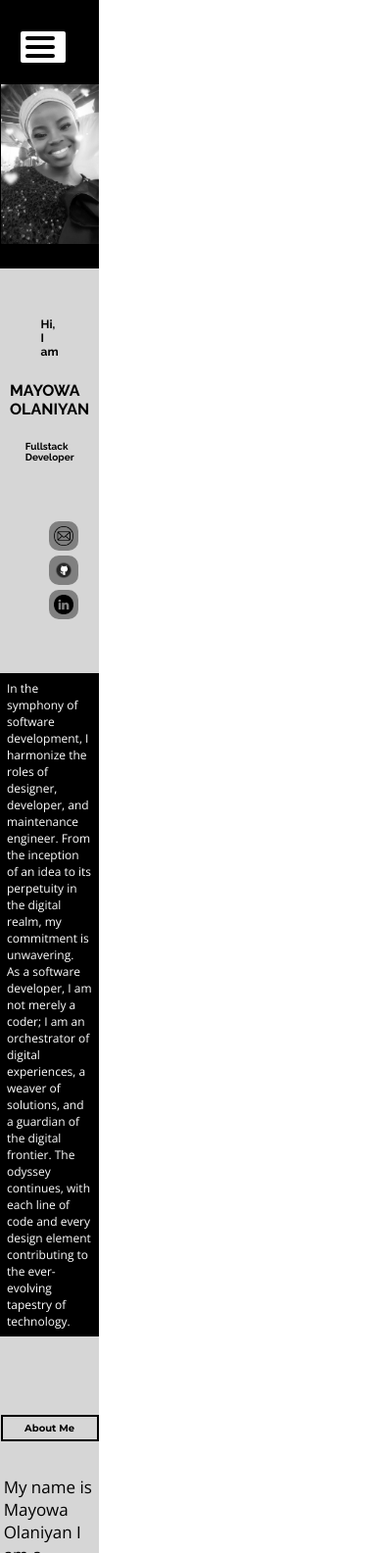
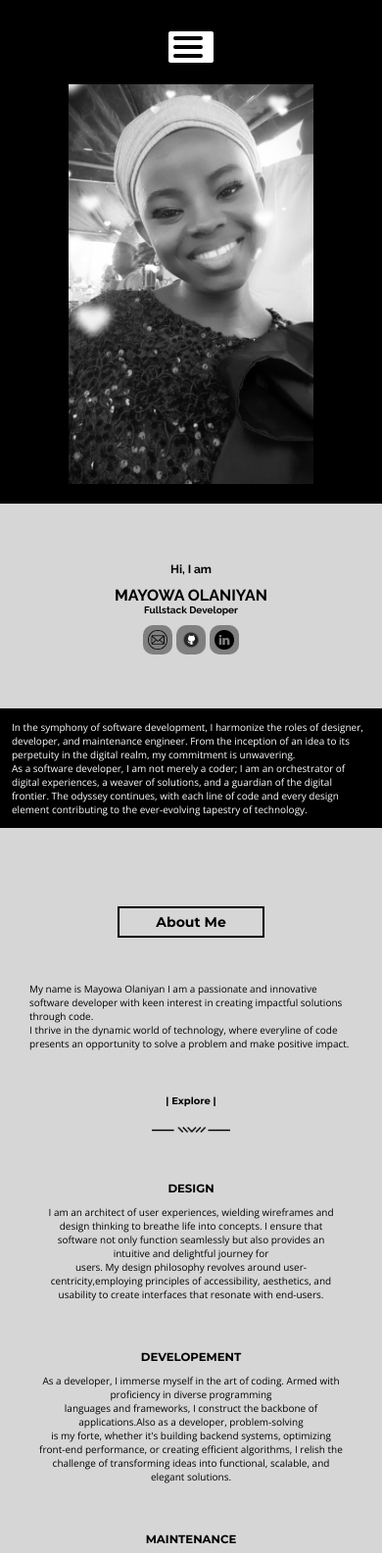
Before and after one commit to Olamayorrh/my_PortFolio, a plain HTML site: page Desktop/myPortfolio/index.html in a window 390 px wide. Shown: the top 1585 px of the page at 98% size. Drawn offline with nearby package versions, Linux system fonts and the light colour scheme.

Commit message:
latest Update

```diff
--- a/Desktop/myPortfolio/index.html
+++ b/Desktop/myPortfolio/index.html
@@ -12,6 +12,13 @@
     <link href="https://fonts.googleapis.com/css2?family=Raleway:ital,wght@0,100..900;1,100..900&display=swap"rel="stylesheet">
     <link href="https://fonts.googleapis.com/css2?family=Montserrat:ital,wght@0,100..900;1,100..900&display=swap" rel="stylesheet">
     <script src="index.js" defer></script>
+    <script type="text/javascript" defer>
+        (function(){
+           emailjs.init({
+             publicKey: "JPioq9IYzdRZ2nzA4",
+           });
+        })();
+     </script>
 
 </head>
 
@@ -22,8 +29,9 @@
         <div class="home" id="home">
             <div class="about">
                 <!-- <img src="./images/logo1.png" alt="image1" id="img1"> -->
-                <p class="intro"><span id='ral'>Hi, I am</span><br> <span id="name">MAYOWA OLANIYAN</span><br><span
-                        id="dev">Fullstack Developer</span></p>
+                <p class="intra">Hi, I am</p>
+                <p class="name">MAYOWA OLANIYAN</p>
+                <p class="dev">Fullstack Developer</p>
                 <div class="socials">
                     <a href="mailto:mayowafolaniyan@gmail.com" target="_blank"><img src="./images/mail.png" class="imgg"></a>
                     <a href="https://github.com/Olamayorrh" target="_blank"><img src="./images/git.png" class="imgg"></a>
@@ -47,16 +55,12 @@
                     <div class="menus">
                     <p class="menu"><a href='#abb' class="navLink">About me</a></p>
                     <p class="menu"><a href='#ski' class="navLink">Skills</a></p>
+                    <p class="menu"><a href='#port' class="navLink">Portfolio</a></p>
                     <p class="menu menuc"><a href='#contact' class="navLink">CONTACT ME</a></p>
                     </div>
 
 
-
-
                 </div>
-
-
-
 
 
             <div class="pix">
@@ -174,12 +178,12 @@
 
         <div class="contact" id="contact">
             <h3 id="conct">CONTACT</h3>
-            <form action="mailto:mayowafolaniyan@gmail.com" id="form">
-                <input type="text" name="uname" id="uname" placeholder="Enter your name"><br>
-                <input type="text"  name="umail" id="umail" placeholder="Enter your email"><br>
-                <input type="text" name="num" id="num"  placeholder="Enter your number"><br>
-                <textarea placeholder="Message" name="mssg" id="mssg" rows="15px" cols="50px"></textarea><br>
-                <button type="submit" id="btn">Send Message</button>
+            <form action="https://formsubmit.co/olamayorrh@gmail.com" method="POST">
+                <input type="text" name="uname" id="uname" placeholder="Enter your name" required><br>
+                <input type="text"  name="umail" id="umail" placeholder="Enter your email" required><br>
+                <input type="text" name="num" id="num"  placeholder="Enter your number" required><br>
+                <textarea placeholder="Message" name="mssg" id="mssg" rows="15px" cols="40px" required></textarea><br>
+                <button type="submit" id="btn" onclick="sendMail()">Send Message</button>
 
             </form>
         </div>
--- a/Desktop/myPortfolio/index.js
+++ b/Desktop/myPortfolio/index.js
@@ -94,3 +94,14 @@ document.addEventListener("DOMContentLoaded",()=>{
   btn.addEventListener('click',contact);
 
 });
+
+
+let sendMail = ()=>{
+  let params = {
+    name :  name,
+    email : email,
+    number : number,
+    message : message
+  }
+  emailjs.send("service_j509uvu","template_j4nxkjj",params).then(alert("Email sent !!!"))
+}
--- a/Desktop/myPortfolio/style.css
+++ b/Desktop/myPortfolio/style.css
@@ -15,6 +15,7 @@
 
 #img1{
     width:50px;
+    display: block;
 }
 .imgg{
     width:60px;
@@ -23,13 +24,11 @@
     padding: 5px;
     transition: 0.3s ease-in-out;
 
-
 }
-
-
 
 #myimg{
     width:500px;
+    display: block;
     transition: transform 0.3s ease-in-out;
 }
 
@@ -39,8 +38,6 @@
 
 .menus{
     display:flex;
-
-
 }
 
 .black{
@@ -53,7 +50,7 @@
     justify-content: center;
     align-items: center;
     font-family: "Open Sans", sans-serif;
-    font-size: 14px;
+    font-size: 17px;
     /* padding-top: 220px; */
 }
 
@@ -63,7 +60,6 @@
     color: white;
     margin: 15px;
     transition: 0.4s ease-in-out;
-
 
 }
 
@@ -102,12 +98,21 @@
 
 }
 
+.nav{
+    width:100%;
+    display:flex;
+    flex-direction: column;
+    justify-content: center;
+    align-items: center;
+
+}
+
 .about{
     width: 100%;
     display:flex;
     flex-direction: column;
    justify-content: center;
-    text-align: left;
+    align-items: left;
     border: 0px solid black;
     padding: 50px;
     background-color:rgb(214, 214, 214) ;
@@ -123,10 +128,7 @@
     padding: 20px;
     color:white;
 }
-.intro{
-    padding-top: 150px;
 
-}
 
 .socials{
     margin-top: 60px;
@@ -141,22 +143,31 @@
 }
 
 
-#ral{
+
+
+.intra{
+   font-size: 30px;
    font-family: "Raleway", sans-serif;
    font-size: 40px;
     font-weight: bold;
+    margin: 10px
 }
-
-#name{
+.name{
     font-family: "Raleway", sans-serif;
-    font-size: 80px;
+    font-size: 60px;
     font-weight: bold;
 }
 
-#dev{
+.dev{
     font-family: "Raleway", sans-serif;
     font-size: 25px;
     font-weight: 700;
+}
+
+.name, .intra, .dev{
+    display: flex;
+    justify-content: left;
+    align-items: center;
 }
 
 .menu a {
@@ -174,6 +185,7 @@
     background-color:rgb(214, 214, 214);
     font-family: "Open Sans", sans-serif;
     font-size: 17px;
+    width:100%;
 }
 
 .abaut h3{
@@ -196,7 +208,7 @@
 .harmbug{
     display: none;
     cursor: pointer;
-
+    width:100%;
 
 }
 
@@ -217,11 +229,15 @@
 }
 
 .menus{
+    width:100%;
+    display:flex;
+    justify-content: center;
     transition: all 0.3s ease-in-out;
 }
 .parent{
     display: flex;
     justify-content: center;
+    width:100%;
 }
 
 .des1, .des2{
@@ -233,6 +249,9 @@
 
 #myabout{
     margin: 15px;
+    font-family: "Open Sans", sans-serif;
+    font-size: 17px;
+
 }
 #about, #skills, #port, #conct{
     border:4px solid black;
@@ -252,12 +271,16 @@
 
 #sepa{
     margin: 20px;
+    display:block;
 
 }
 
 .des{
     text-align: center;
     margin: 10px;
+    font-family: "Open Sans", sans-serif;
+    font-size: 17px;
+
 
 }
 
@@ -314,6 +337,7 @@
     display: flex;
     justify-content: center;
     align-items: center;
+    width:100%;
     margin-bottom: 20px;
     border: 0px solid black;
     text-align: center;
@@ -345,9 +369,14 @@
     }
 
     input{
-        width:390px;
+        width:400px;
         height: 30px;
         margin:10px;
+
+    }
+
+    textarea{
+        width:400px;
     }
      button{
         background-color: black;
@@ -455,7 +484,7 @@
             text-align: center;
             transition: 0.5s;
             background-color: black;
-            transform: translateX(-200px);
+            transform: translateX(-1000px);
         }
 
 
@@ -467,6 +496,7 @@
 
         .menuc{
             padding: 2px;
+            border: 0px;
         }
 
         .menu a {
@@ -482,48 +512,61 @@
             width:100%;
         }
         .container{
-            width:50%;
+            width:100%;
             font-size: 15px;
 
 
         }
 
         .about, .right{
-            width:50%;
+            width:100%;
         }
 
         #myimg{
-            width:100px;
+            width:250px;
         }
 
-        /* .nav{
-            display: block;
+        .abaut{
+            padding:20px;
+
+            display: flex;
+            flex-direction: column;
+            justify-content: center;
+            align-items: center;
+            background-color:rgb(214, 214, 214);
+            font-family: "Open Sans", sans-serif;
             font-size: 10px;
-        } */
+        }
 
-        #name{
+        .about{
+            justify-content: center;
+            align-items: center;
+        }
+
+        .socials{
+            margin-top: 10px;
+            border: 0px solid black;
+        }
+
+         .name{
             font-size: 16px;
             font-weight: bold;
 
         }
 
-        .intro{
-            display: flex;
-            flex-direction: column;
-            justify-content: center;
-            align-items: center;
+
+        .intra{
+            font-size: 12px;
         }
-        #ral{
-            font-size: 12px;
-
-        }#dev{
+        .dev{
             font-size: 10px;
-        }.imgg{
+        }
+        .imgg{
             width:30px;
         }
 
         .abaut, .skill, .portfolio, .contact, .footer{
-            width:50%;
+            width:100%;
         }
 
         .lang{
@@ -547,8 +590,8 @@
         }
 
         .crd{
-            width:100px;
-            height: 100px;
+            width:250px;
+            height: 250px;
             border: 2px solid black;
             padding: 10px;
             display: block;
@@ -559,7 +602,11 @@
         }
 
         input, textarea{
-            width:100px;
+            width:250px;
+        }
+
+        textarea{
+            height:150px;
         }
 
         #bk a{
@@ -575,11 +622,11 @@
         #about, #skills, #port, #conct{
             border:2px solid black;
             padding:5px;
-            width:100px;
+            width:150px;
             display: flex;
             justify-content: center;
             align-items: center;
-            font-size: 10px;
+            font-size: 14px;
         }
 
         .right{
@@ -593,11 +640,13 @@
             padding-top: 0px;
         }
 
-        .black{
-            width:50%;
-            padding: 5px;
-            font-size: 12px;
+        .black, #myabout{
+            width:100%;
+            padding: 10px;
+            font-size: 10px;
             height:auto;
+            justify-content: center;
+            align-items: center;
         }
 
         .parent{
@@ -606,9 +655,7 @@
 
         }
 
-        .card{
-            width:50%;
-        }
+
 
         .des{
             height:auto;
@@ -659,3 +706,7 @@
         }
 
      }
+
+@media (max-width:576px){
+
+}
```
Lines whose indentation alone changed are shown as unchanged.
